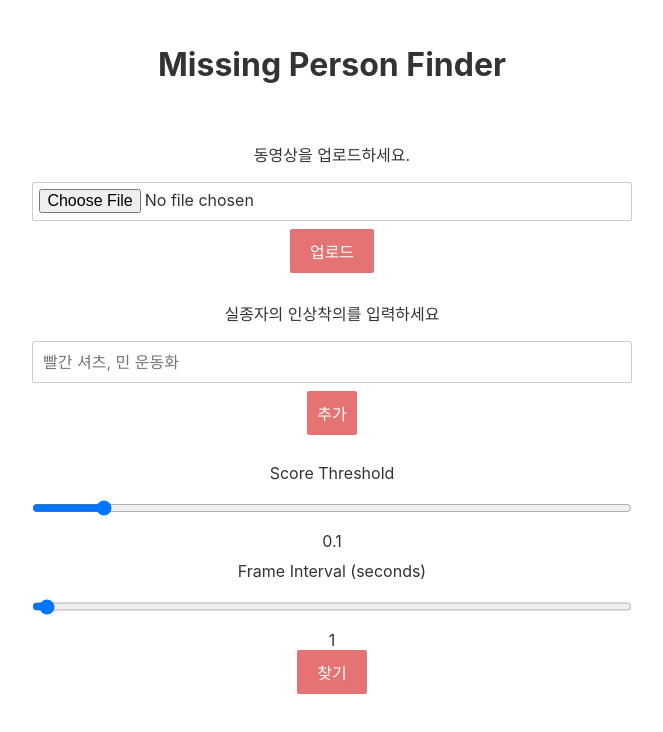
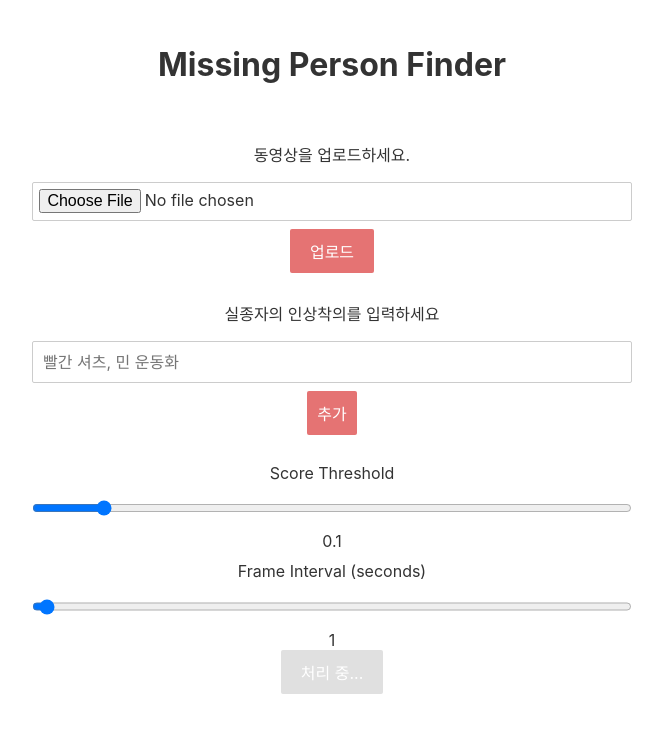
Before and after one commit to wantedPNU/wanted_frontend, a Svelte app: page / in a window 1280 px wide. Both pictures are taken after a click on the button "찾기". Shown: the top 732 px of the page, without its empty margins (308-971 px from the left). Built offline with nearby package versions, Linux system fonts and the light colour scheme; no server answers.

Commit message:
design: 동영상 처리 디자인

```diff
--- a/src/main/main.svelte
+++ b/src/main/main.svelte
@@ -1,5 +1,5 @@
 <script>
-    import { onMount } from "svelte"; // For functions that should run on mount
+    import { onMount } from "svelte";
     import HeroBanner from "./heroBanner.svelte";
     import downloadBlob from "../util/downloadBlob";
 
@@ -9,6 +9,10 @@
     let scoreThreshold = 0.1;
     let frameInterval = 1;
     let apiUrl = "http://127.0.0.1:5000"; // Backend port: 5000
+
+    let processing = false; // 상태 변수 추가
+    let completed = false; // 상태 변수 추가
+    let resultFileUrl = ''; // 결과 파일 URL
 
     function handleUpload() {
         if (files && files.length > 0) {
@@ -48,6 +52,9 @@
     }
 
     async function handleStartSearch() {
+        processing = true; // 처리 중 상태로 변경
+        completed = false; // 완료 상태 초기화
+
         console.log("search start");
         let url = `${apiUrl}/inference`;
         const req = new Request(url, {
@@ -56,7 +63,11 @@
         const response = await fetch(req);
         const blob = await response.blob();
         console.log(blob.type);
-        downloadBlob(blob, "result");
+
+        // Blob을 URL로 변환하여 저장
+        resultFileUrl = URL.createObjectURL(blob);
+        processing = false; // 처리 중 상태 해제
+        completed = true; // 완료 상태로 변경
     }
 
     const strAsset = {
@@ -90,7 +101,19 @@
         <input id="frameInterval" type="range" min="1" max="5" step="1" bind:value={frameInterval} />
         <span>{frameInterval}</span>
 
-        <button on:click={handleStartSearch}>{strAsset.startSearch}</button>
+        {#if processing}
+            <button disabled>처리 중...</button>
+        {:else if completed}
+            <button on:click={handleStartSearch}>{strAsset.startSearch}</button>
+            <p>탐색 완료!</p>
+            <div class="result-download">
+                <a href={resultFileUrl} download="result.zip">
+                    <button>다운로드</button>
+                </a>
+            </div>
+        {:else}
+            <button on:click={handleStartSearch}>{strAsset.startSearch}</button>
+        {/if}
     </div>
 </div>
 
@@ -131,6 +154,11 @@
         background-color: #d32f2f;
     }
 
+    button:disabled {
+        background-color: #e0e0e0;
+        cursor: not-allowed;
+    }
+
     input[type="file"],
     input[type="range"] {
         display: block;
@@ -147,4 +175,21 @@
         display: block;
         margin-top: 5px;
     }
+
+    .result-download {
+        display: flex;
+        flex-direction: column;
+        align-items: center;
+        margin-top: 20px;
+    }
+
+    .result-download button {
+        background-color: #4caf50;
+        padding: 10px 20px;
+        color: white;
+    }
+
+    .result-download button:hover {
+        background-color: #388e3c;
+    }
 </style>
```
